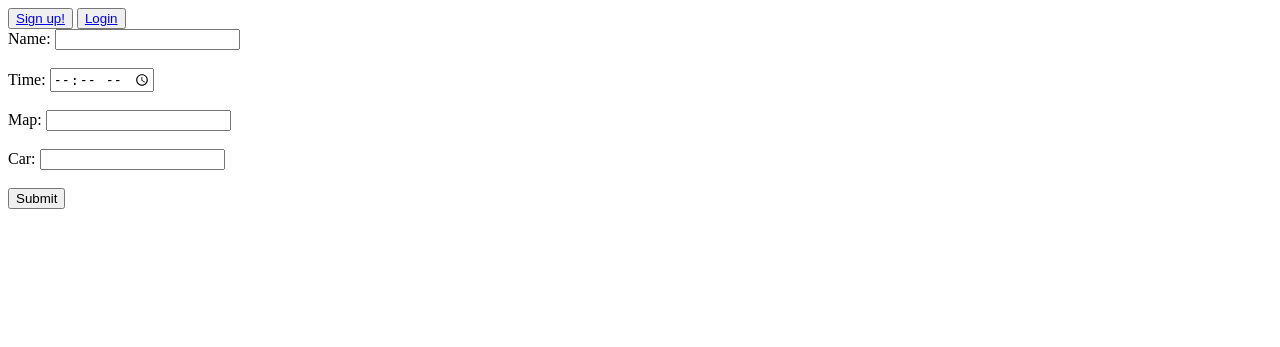
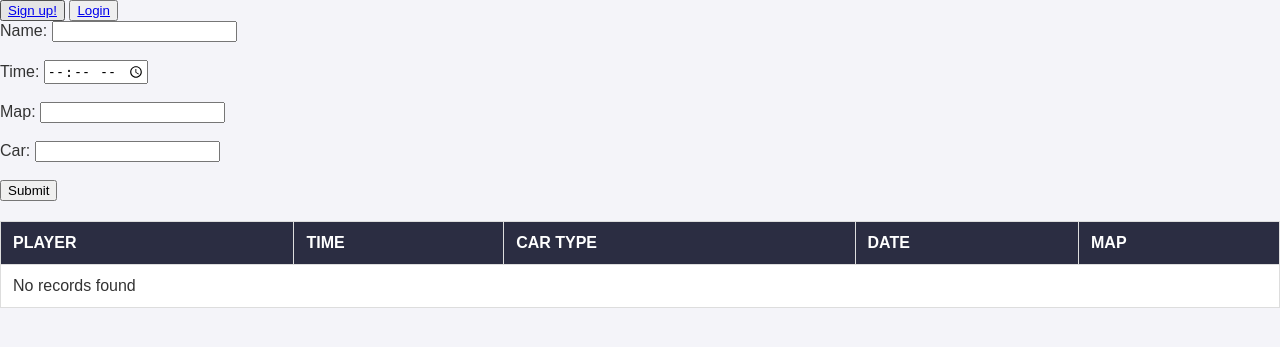
Before and after one commit to zaih0/Racing-Times, a PHP site: page / in a window 1280 px wide. Shown: the top 347 px of the page. Run offline with PHP 8.4, Linux system fonts and the light colour scheme.

Commit message:
Simple table design for user times to be shown

```diff
--- a/css/index.css
+++ b/css/index.css
@@ -0,0 +1,80 @@
+body {
+    font-family: Arial, sans-serif;
+    background-color: #f4f4f9;
+    color: #333;
+    margin: 0;
+    padding: 0;
+}
+.container {
+    width: 80%;
+    margin: 20px auto;
+    padding: 20px;
+    background-color: white;
+    border-radius: 8px;
+    box-shadow: 0 2px 5px rgba(0, 0, 0, 0.1);
+}
+h1 {
+    text-align: center;
+    color: #2b2d42;
+}
+.table-container {
+    overflow-x: auto;
+}
+table {
+    width: 100%;
+    border-collapse: collapse;
+    margin-top: 20px;
+}
+th, td {
+    padding: 12px;
+    text-align: left;
+    border: 1px solid #ddd;
+}
+th {
+    background-color: #2b2d42;
+    color: white;
+    text-transform: uppercase;
+}
+td {
+    background-color: #fff;
+}
+td img {
+    width: 40px;
+    height: 40px;
+    border-radius: 50%;
+}
+.profile {
+    display: flex;
+    align-items: center;
+    gap: 10px;
+}
+.profile .name {
+    font-weight: bold;
+    font-size: 16px;
+    color: #2b2d42;
+}
+.profile .country {
+    font-size: 12px;
+    color: #666;
+}
+.form-container {
+    text-align: center;
+    margin-top: 20px;
+}
+.form-container input, .form-container button {
+    padding: 10px;
+    margin: 5px;
+    border-radius: 5px;
+    border: 1px solid #ddd;
+}
+.form-container input {
+    width: 200px;
+}
+.form-container button {
+    background-color: #2b2d42;
+    color: white;
+    cursor: pointer;
+}
+.form-container button:hover {
+    background-color: #1a1e29;
+}
--- a/index.php
+++ b/index.php
@@ -17,6 +17,46 @@
     <link rel="stylesheet" href="./css/index.css">
     <title>Racing Times</title>
 </head>
+<script>
+        document.getElementById('racingForm').addEventListener('submit', function(event) {
+            event.preventDefault(); // Prevent the default form submission
+
+            const formData = new FormData(this);
+            formData.append('ajax', true);
+
+            fetch('racingtimes.php', {
+                method: 'POST',
+                body: formData,
+            })
+                .then(response => response.json())
+                .then(data => {
+                    if (data.success) {
+                        const table = document.getElementById('racingTable');
+                        const newRow = document.createElement('tr');
+
+                        newRow.innerHTML = `
+                            <td class="profile">
+                                <img src="https://via.placeholder.com/40" alt="User Avatar">
+                                <span class="name">${data.record.name}</span>
+                                <span class="country">${data.record.car_type}</span>
+                            </td>
+                            <td>${data.record.time}</td>
+                            <td>${data.record.car_type}</td>
+                            <td>${data.record.date}</td>
+                            <td>${data.record.map}</td>
+                        `;
+                        table.appendChild(newRow);
+                        alert('Record successfully saved.');
+                    } else {
+                        alert('Error: ' + data.error);
+                    }
+                })
+                .catch(error => {
+                    console.error('Error:', error);
+                    alert('An error occurred while saving the record.');
+                });
+        });
+    </script>
 <body>
 
     <button id="btn">
@@ -40,6 +80,41 @@
         <button type="submit">Submit</button>
     </form>
 
+    <div class="table-container">
+            <table>
+                <thead>
+                    <tr>
+                        <th>Player</th>
+                        <th>Time</th>
+                        <th>Car Type</th>
+                        <th>Date</th>
+                        <th>Map</th>
+                    </tr>
+                </thead>
+                <tbody id="racingTable">
+                    <?php if (!empty($records)): ?>
+                        <?php foreach ($records as $record): ?>
+                            <tr>
+                                <td class="profile">
+                                    <img src="https://via.placeholder.com/40" alt="User Avatar">
+                                    <span class="name"><?php echo htmlspecialchars($record['name']); ?></span>
+                                    <span class="country"><?php echo strtoupper($record['car_type']); ?></span>
+                                </td>
+                                <td><?php echo htmlspecialchars($record['time']); ?></td>
+                                <td><?php echo htmlspecialchars($record['car_type']); ?></td>
+                                <td><?php echo htmlspecialchars($record['date']); ?></td>
+                                <td><?php echo htmlspecialchars($record['map']); ?></td>
+                            </tr>
+                        <?php endforeach; ?>
+                    <?php else: ?>
+                        <tr>
+                            <td colspan="5">No records found</td>
+                        </tr>
+                    <?php endif; ?>
+                </tbody>
+            </table>
+        </div>
+
 
 
 </body>
```
Also changed, not shown: times.php (+15 -0 lines).
